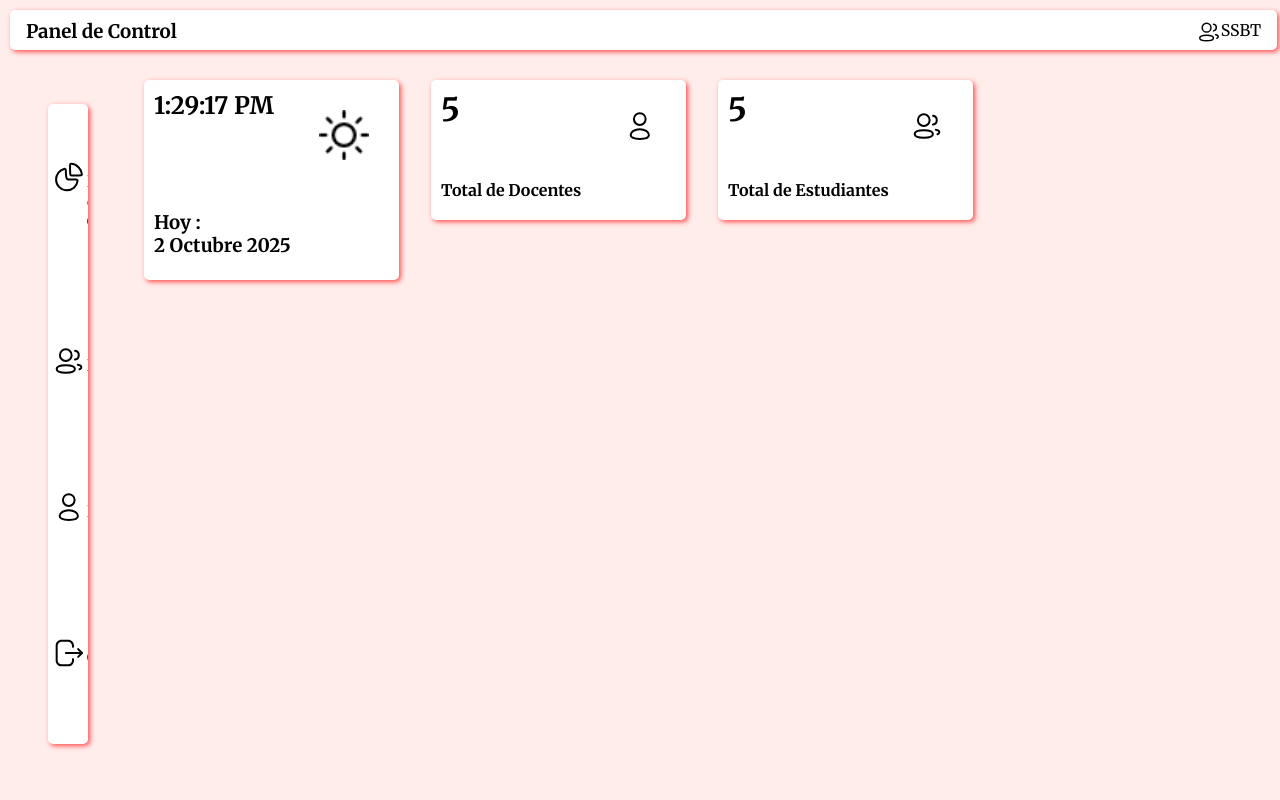
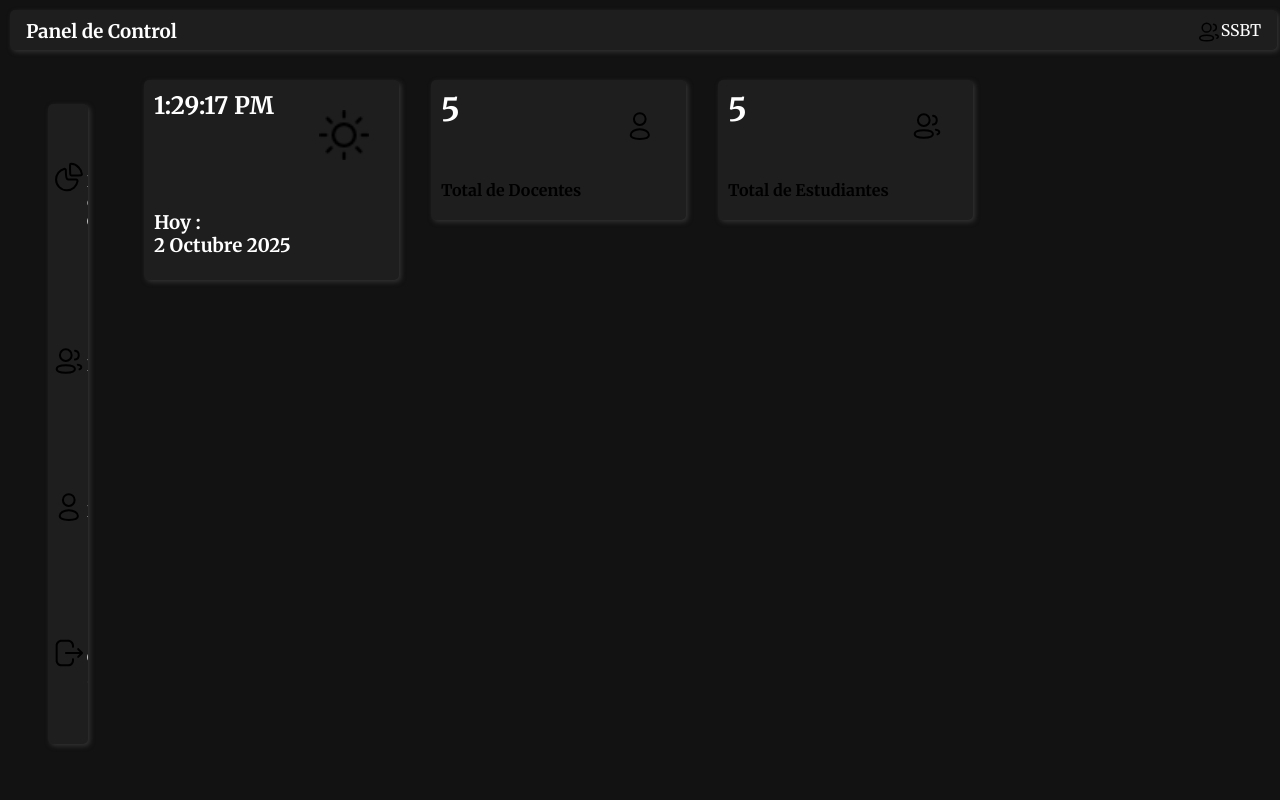
Before and after one commit to HIJN-bot/asistencia, a PHP site: page /admin/dashboard.php in a window 1280 px wide. Run offline with PHP 8.4, Linux system fonts and the light colour scheme; a user stored in the database is signed in; data comes from the database, SQL or seed files in the repository; some web fonts are replaced.

Commit message:
Update style.css

```diff
--- a/QR-Code-Based-Attendance-System/QR-ATS-main/css/style.css
+++ b/QR-Code-Based-Attendance-System/QR-ATS-main/css/style.css
@@ -7,7 +8,8 @@
 }
 
 body{
-  background-color: #ffedec;
+  background-color: #121212; /* fondo negro */
+  color: #ffffff; /* texto blanco */
 }
 
 .left, .right{
@@ -123,9 +127,10 @@ form h2{
     width: 99%;
     display: inline-block;
     margin-top: 2rem;
-    box-shadow: 2px 2px 5px #ff504e;
+    box-shadow: 2px 2px 5px #333;
     border-radius: 5px;
-    background-color: white;
+    background-color: #1e1e1e;
+    color: #ffffff;
     overflow: auto;
     margin: 10px;
 }
@@ -172,8 +178,8 @@ form h2{
     flex-direction: column;
     justify-content: space-around;
     border-radius: 5px;
-    background-color: white;
-    box-shadow: 2px 2px 5px #ff504e;
+    background-color: #1e1e1e;
+    box-shadow: 2px 2px 5px #333;
     float: left;
     overflow: hidden;
     margin-top: 2.5rem;
@@ -191,7 +197,7 @@ form h2{
 }
 
 .sidebar a{
-    color: black;
+    color: #ffffff;
 }
 
 .sidebar:hover{
@@ -229,8 +235,9 @@ form h2{
     width: 255px;
     margin-top: 50px;
     border-radius: 5px;
-    background-color: white;
-    box-shadow: 2px 2px 5px #ff504e;
+    background-color: #1e1e1e;
+    color: #ffffff;
+    box-shadow: 2px 2px 5px #333;
     overflow: auto;
     float: left;
     margin: 1rem;
```
Also changed, not shown: other parts of QR-Code-Based-Attendance-System/QR-ATS-main/css/style.css (+17 -14 lines).
